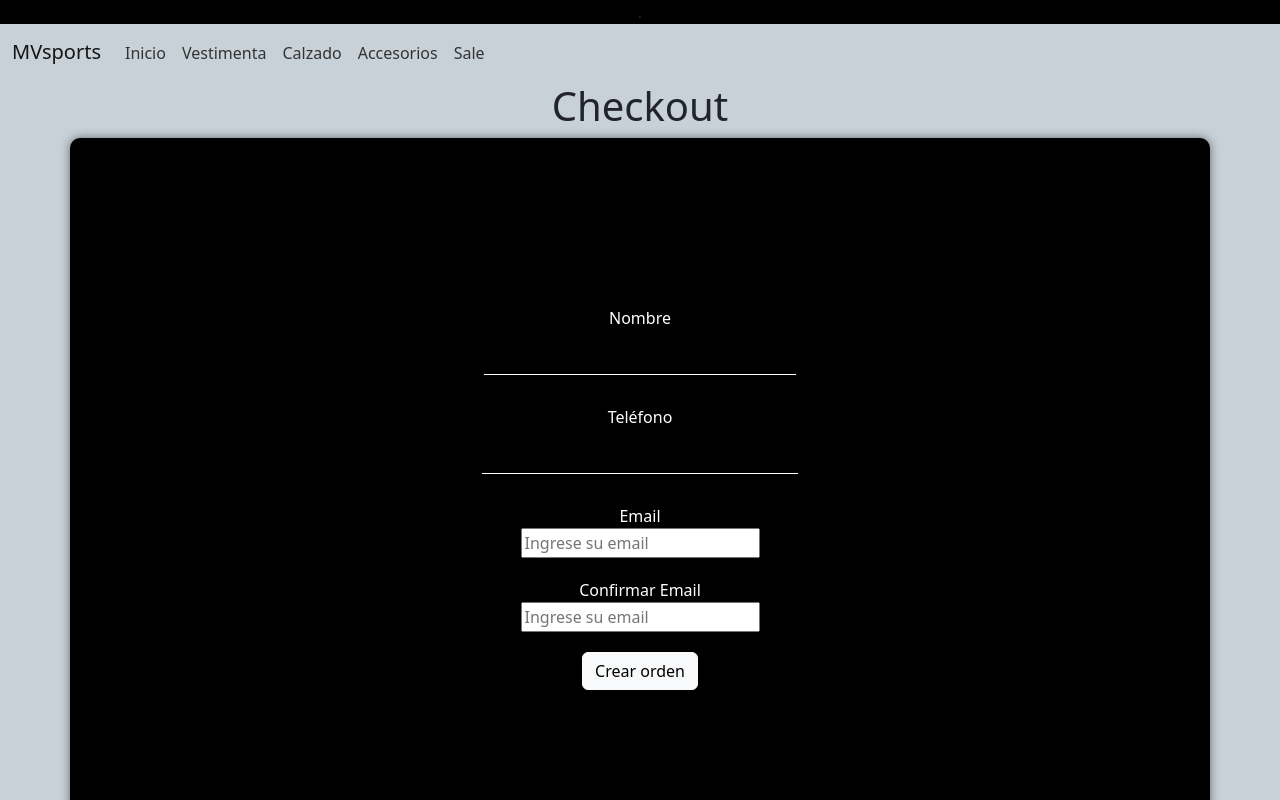
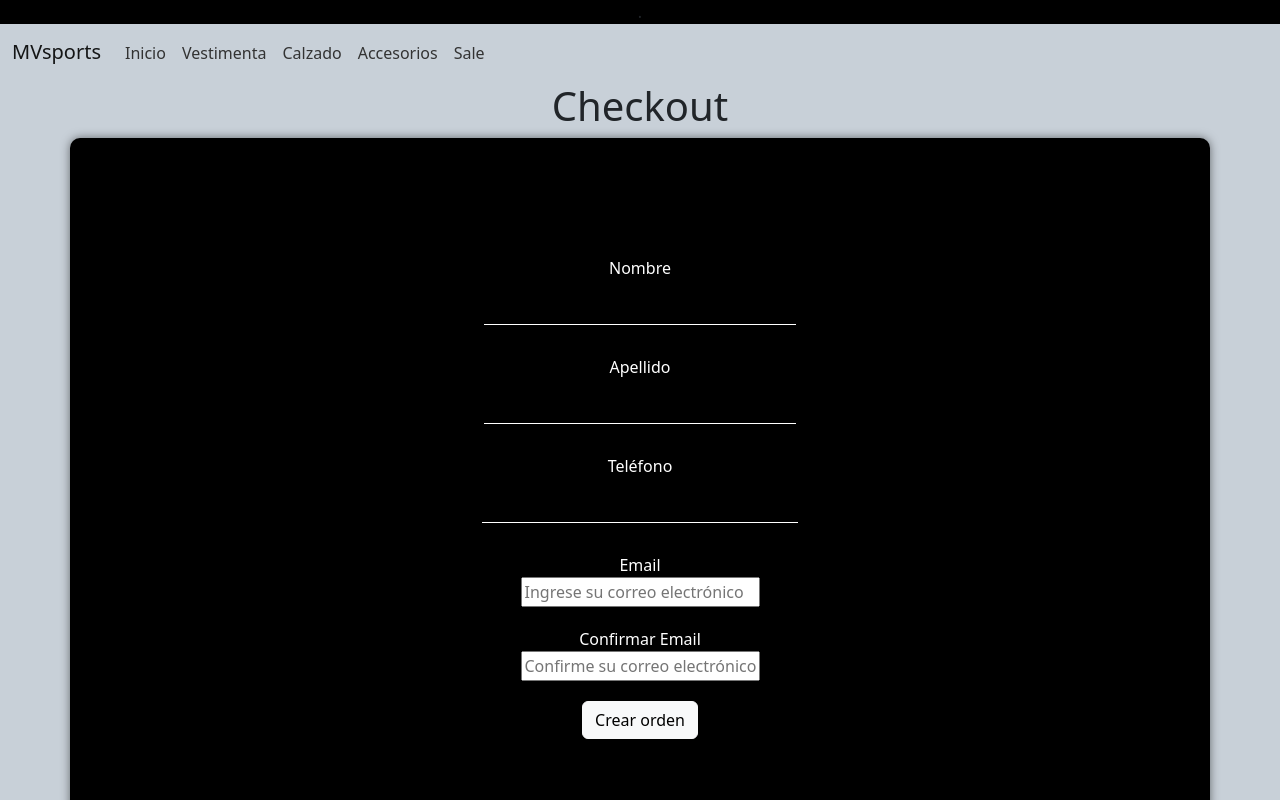
Before and after one commit to MathiasVidarte/mvsports--proyecto-react-js, a React (Create React App) app: page /checkout in a window 1280 px wide. Shown: the top 800 px of the page. Built offline with nearby package versions, Linux system fonts and the light colour scheme.

Commit message:
correcciones checkout

```diff
--- a/src/components/Checkout/Checkout.js
+++ b/src/components/Checkout/Checkout.js
@@ -1,20 +1,19 @@
 import { useState, useContext } from 'react';
-import { Timestamp, collection, writeBatch, addDoc, query, getDocs, where } from 'firebase/firestore';
+import { Timestamp, collection, writeBatch, addDoc, query, getDocs, where, documentId } from 'firebase/firestore';
 import { db } from '../../service/firebase/firebaseconfig';
 import { CartContext } from '../../context/CartContext';
 import CheckoutForm from '../CheckoutForm/CheckoutForm';
 
-
 const Checkout = () => {
   const [orderId, setOrderId] = useState('');
-
   const { cart, total, clearCart } = useContext(CartContext);
 
-  const createOrder = async ({ name, phone, email }) => {
+  const createOrder = async ({ name, surname, phone, email }) => {
     try {
       const objOrder = {
         buyer: {
           name,
+          surname,
           phone,
           email,
         },
@@ -26,7 +25,7 @@ const Checkout = () => {
       const batch = writeBatch(db);
       const outOfStock = [];
       const ids = cart.map((prod) => prod.id);
-      const productsRef = collection(db, 'productos');
+      const productsRef = collection(db, 'Productos');
 
       const productsAddedFromFirestore = await getDocs(query(productsRef, where('id', 'in', ids)));
       const { docs } = productsAddedFromFirestore;
@@ -68,7 +67,7 @@ const Checkout = () => {
   return (
     <div>
       <h1>Checkout</h1>
-      <CheckoutForm createOrder={createOrder} /> {/* Asumiendo que tienes un componente CheckoutForm para recopilar los datos del comprador */}
+      <CheckoutForm createOrder={createOrder} />
     </div>
   );
 };
--- a/src/components/CheckoutForm/CheckoutForm.js
+++ b/src/components/CheckoutForm/CheckoutForm.js
@@ -1,20 +1,41 @@
-import { useState } from "react";
+import { useState } from 'react';
 import './CheckoutForm.css';
 
-const CheckoutForm = ({ onConfirm }) => {
+const CheckoutForm = ({ createOrder }) => {
   const [name, setName] = useState('');
+  const [surname, setSurname] = useState('');
   const [phone, setPhone] = useState('');
   const [email, setEmail] = useState('');
+  const [confirmEmail, setConfirmEmail] = useState('');
 
   const handleConfirm = (event) => {
     event.preventDefault();
 
+    // Validación del correo electrónico
+    if (!validateEmail(email)) {
+      alert('Por favor ingresar una dirección de correo electrónico válida.');
+      return;
+    }
+
+    // Validación de coincidencia de correos electrónicos
+    if (email !== confirmEmail) {
+      alert('Los correos electrónicos no coinciden. Por favor, inténtelo de nuevo.');
+      return;
+    }
+
     const userData = {
       name,
+      surname,
       phone,
-            email
+      email,
     };
-        onConfirm(userData);
+    createOrder(userData);
+  };
+
+  // Validación del correo electrónico
+  const validateEmail = (email) => {
+    const re = /^[^\s@]+@[^\s@]+\.[^\s@]+$/;
+    return re.test(email);
   };
 
   return (
@@ -27,6 +48,16 @@ const CheckoutForm = ({ onConfirm }) => {
             type='text'
             value={name}
             onChange={({ target }) => setName(target.value)}
+          />
+        </label>
+
+        <label className='Label'>
+          Apellido
+          <input
+            className='Input'
+            type='text'
+            value={surname}
+            onChange={({ target }) => setSurname(target.value)}
           />
         </label>
 
@@ -45,7 +76,7 @@ const CheckoutForm = ({ onConfirm }) => {
           <input
             className='Input'
             type='email'
-                        placeholder="Ingrese su email"
+            placeholder='Ingrese su correo electrónico'
             value={email}
             onChange={({ target }) => setEmail(target.value)}
           />
@@ -56,13 +87,13 @@ const CheckoutForm = ({ onConfirm }) => {
           <input
             className='Input'
             type='email'
-                        placeholder="Ingrese su email"
-                        value={email}
-                        onChange={({ target }) => setEmail(target.value)}
+            placeholder='Confirme su correo electrónico'
+            value={confirmEmail}
+            onChange={({ target }) => setConfirmEmail(target.value)}
           />
         </label>
 
-                <button type="submit" class="btn btn-light">
+        <button type='submit' className='btn btn-light'>
           Crear orden
         </button>
       </form>
--- a/src/components/Item/Item.js
+++ b/src/components/Item/Item.js
@@ -26,7 +26,7 @@ const Item = ({id, name, img, price, stock}) => {
             </section>
 
             <footer className='ItemFooter'>
-            <button type="button" class="btn btn-primary btn-sm">
+            <button type="button" className='btn btn-primary btn-sm'>
               <Link to={`/item/${id}`} className='btn btn-primary btn-sm'>Ver detalle</Link>
             </button>
 
```
Lines whose indentation alone changed are shown as unchanged.
